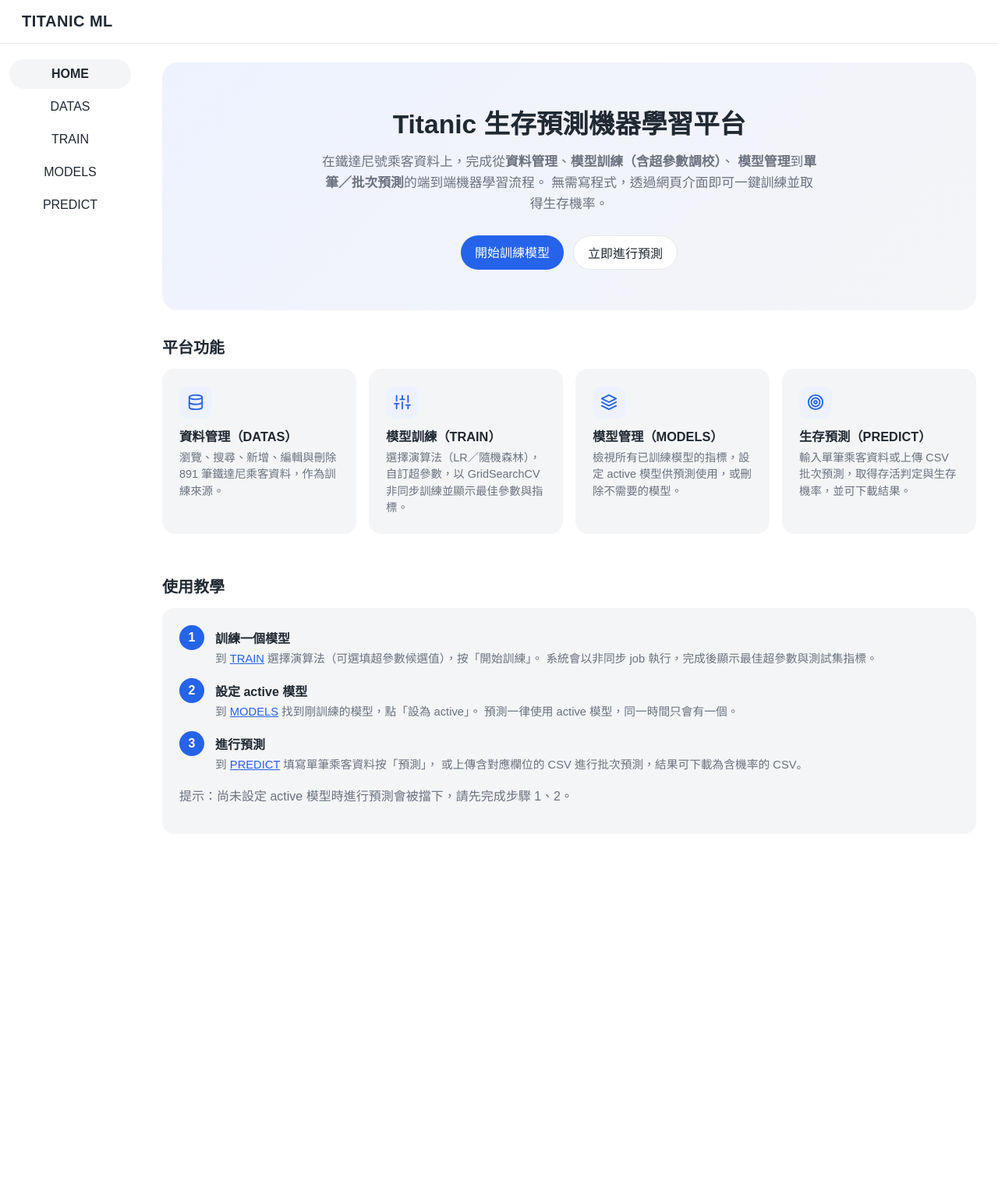
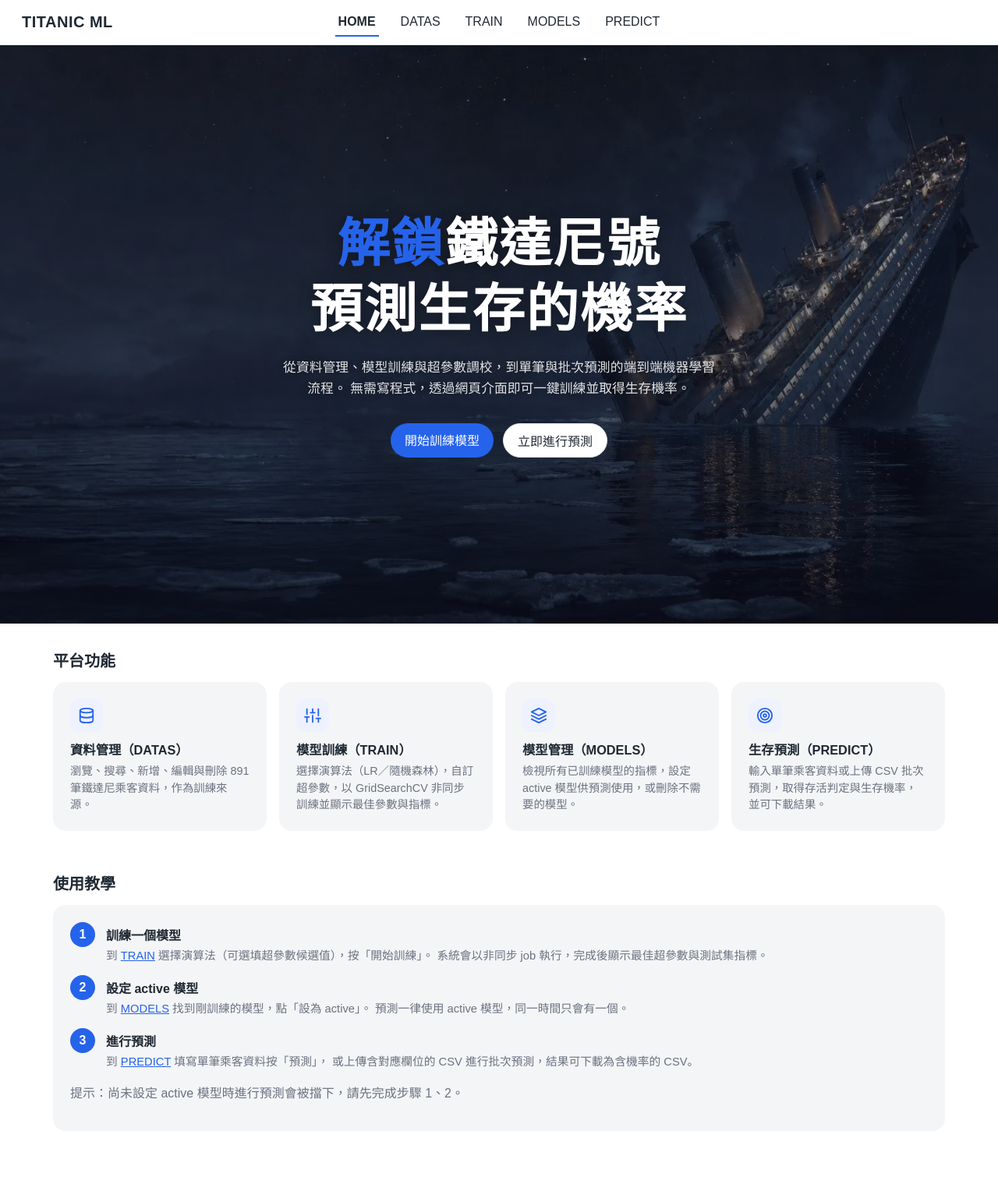
Before and after one commit to ychsieh725/titanic_restful_project, a Flask app: page / in a window 1280 px wide. Shown: the whole page at 78% size. Before the commit the page ends 1029 px from the top, so only its background shows below. Run offline with Flask 3, Linux system fonts and the light colour scheme.

Commit message:
style(web): full-bleed home hero and top nav bar across pages
首頁改用滿版封面圖 hero（參考 Kelvin Zero 版面），並將左側邊欄導覽改為
頂部置中導覽列、全站套用。原側邊欄在深色 hero 上文字可讀性差、且 hero
受 main 容器寬度限制無法真正滿版，改版統一版面並提升視覺質感。

- home.html：hero 改滿版背景圖（100vw full-bleed）+ 大標題（首詞主色藍
  強調）+ 上深下淺 scrim 確保白字可讀；調整中文字距/行高使標題不擁擠
- base.html：移除 sidebar/shell 結構，導覽移入 topbar 水平置中，當前頁
  由膠囊底色改為底線呈現；body 加 overflow-x hidden 以支援 hero 滿版
- predict.html：CSV 上傳的原生檔案按鈕改為帶資料夾 line-icon 的 label +
  檔名顯示，風格對齊其他頁 SVG icon
- static/hero_page.webp：新增首頁封面圖

IMPACT: 純前端樣式/模板變更，影響全站導覽版面；無後端或 API 行為改動。

Co-Authored-By: Claude Opus 4.8 <noreply@anthropic.com>

```diff
--- a/templates/base.html
+++ b/templates/base.html
@@ -25,70 +25,66 @@
             margin: 0;
             color: var(--fg);
             background: #fff;
+            /* 首頁 hero 用 100vw 滿版，避免多出橫向捲軸 */
+            overflow-x: hidden;
         }
 
-        /* --- App shell：頂部列 + 左側邊欄 + 主內容 --- */
+        /* --- App shell：頂部導覽列 + 主內容 --- */
         .topbar {
             display: flex;
             align-items: center;
-            justify-content: space-between;
-            gap: 16px;
-            padding: 16px 28px;
+            gap: 20px;
+            height: 58px;
+            padding: 0 28px;
             background: #fff;
             border-bottom: 1px solid var(--line);
         }
 
         .topbar .brand {
+            flex: 1;
             font-weight: 800;
             font-size: 1.25rem;
             letter-spacing: 0.5px;
+            white-space: nowrap;
+        }
+
+        /* 頂部水平導覽（置中：兩側 flex:1 撐開讓 nav 落在正中） */
+        .topnav {
+            display: flex;
+            align-items: center;
+            gap: 24px;
+            flex-wrap: wrap;
+        }
+
+        .topnav a {
+            padding: 8px 4px;
+            text-decoration: none;
+            color: var(--fg);
+            font-weight: 500;
+            /* 預留透明底線，切換 active 時不位移 */
+            border-bottom: 2px solid transparent;
+        }
+
+        .topnav a:hover {
+            color: var(--brand);
+        }
+
+        .topnav a.active {
+            font-weight: 700;
+            border-bottom-color: var(--brand);
         }
 
         .topbar-right {
+            flex: 1;
             display: flex;
             align-items: center;
+            justify-content: flex-end;
             gap: 8px;
         }
 
-        .shell {
-            display: flex;
-            align-items: flex-start;
-        }
-
-        .sidebar {
-            width: 180px;
-            flex-shrink: 0;
-            padding: 20px 12px;
-        }
-
-        .sidebar nav {
-            display: flex;
-            flex-direction: column;
-            gap: 4px;
-        }
-
-        .sidebar nav a {
-            padding: 10px 18px;
-            border-radius: 30px;
-            text-decoration: none;
-            color: var(--fg);
-            font-weight: 500;
-            text-align: center;
-        }
-
-        .sidebar nav a:hover {
-            background: var(--panel);
-        }
-
-        .sidebar nav a.active {
-            background: var(--panel);
-            font-weight: 700;
-        }
-
         main {
-            flex: 1;
-            min-width: 0;
             max-width: 1200px;
+            margin: 0 auto;
             padding: 24px 28px 48px;
         }
 
@@ -332,13 +328,14 @@
         }
 
         @media (max-width: 640px) {
-            .sidebar {
-                width: 96px;
-                padding: 16px 8px;
+            .topbar {
+                height: auto;
+                flex-wrap: wrap;
+                padding: 10px 16px;
             }
 
-            .sidebar nav a {
-                padding: 10px 12px;
+            .topnav a {
+                padding: 6px 12px;
             }
 
             .form-grid {
@@ -352,24 +349,19 @@
 <body>
     <header class="topbar">
         <span class="brand">TITANIC ML</span>
-        <div class="topbar-right">{% block topbar_right %}{% endblock %}</div>
-    </header>
-
-    <div class="shell">
-        <aside class="sidebar">
-            <nav>
+        <nav class="topnav">
             <a href="/"{% if active_page == 'home' %} class="active"{% endif %}>HOME</a>
             <a href="/passengers"{% if active_page == 'datas' %} class="active"{% endif %}>DATAS</a>
             <a href="/ml/train"{% if active_page == 'train' %} class="active"{% endif %}>TRAIN</a>
             <a href="/ml/models"{% if active_page == 'models' %} class="active"{% endif %}>MODELS</a>
             <a href="/ml/predict"{% if active_page == 'predict' %} class="active"{% endif %}>PREDICT</a>
         </nav>
-        </aside>
+        <div class="topbar-right">{% block topbar_right %}{% endblock %}</div>
+    </header>
 
     <main>
         {% block content %}{% endblock %}
     </main>
-    </div>
 
     {% block scripts %}{% endblock %}
 </body>
--- a/templates/home.html
+++ b/templates/home.html
@@ -4,25 +4,51 @@
 
 {% block head %}
 <style>
+    /* 滿版 hero：突破置中 main 容器，橫跨整個視窗寬度 */
     .hero {
-        background: linear-gradient(135deg, #eef2ff 0%, var(--panel) 100%);
-        border-radius: 20px;
-        padding: 52px 40px;
+        position: relative;
+        width: 100vw;
+        /* 置中容器的 full-bleed：左右各拉到視窗邊緣，與斷點無關 */
+        margin: -24px calc(50% - 50vw) 32px;
+        min-height: calc(100vh - 58px);
+        display: flex;
+        flex-direction: column;
+        align-items: center;
+        justify-content: center;
         text-align: center;
-        margin-bottom: 28px;
+        padding: 48px 28px;
+        overflow: hidden;
+        /* 上淺下深的漸層 scrim 疊在封面圖上，確保白字可讀 */
+        background-image:
+            linear-gradient(180deg, rgba(18, 20, 40, 0.30) 0%, rgba(12, 14, 30, 0.62) 100%),
+            url('{{ url_for('static', filename='hero_page.webp') }}');
+        background-size: cover;
+        background-position: center;
     }
 
     .hero h1 {
-        font-size: 2.1rem;
-        margin: 0 0 14px;
+        font-size: clamp(2.4rem, 6vw, 4.2rem);
+        line-height: 1.25;
+        letter-spacing: 0.03em;
+        font-weight: 800;
+        margin: 0 auto 20px;
+        max-width: 16ch;
+        color: #ffffff;
+        text-shadow: 0 2px 18px rgba(0, 0, 0, 0.35);
+    }
+
+    /* 標題首詞用網站主色藍強調 */
+    .hero-accent {
+        color: var(--brand);
     }
 
     .hero p {
-        color: var(--muted);
-        max-width: 640px;
-        margin: 0 auto 26px;
+        color: rgba(255, 255, 255, 0.88);
+        max-width: 560px;
+        margin: 0 auto 30px;
         font-size: 1.05rem;
         line-height: 1.6;
+        text-shadow: 0 1px 10px rgba(0, 0, 0, 0.35);
     }
 
     .hero-actions {
@@ -137,10 +163,9 @@
 
 {% block content %}
 <section class="hero">
-    <h1>Titanic 生存預測機器學習平台</h1>
+    <h1><span class="hero-accent">解鎖</span>鐵達尼號<br>預測生存的機率</h1>
     <p>
-        在鐵達尼號乘客資料上，完成從<strong>資料管理</strong>、<strong>模型訓練（含超參數調校）</strong>、
-        <strong>模型管理</strong>到<strong>單筆／批次預測</strong>的端到端機器學習流程。
+        從資料管理、模型訓練與超參數調校，到單筆與批次預測的端到端機器學習流程。
         無需寫程式，透過網頁介面即可一鍵訓練並取得生存機率。
     </p>
     <div class="hero-actions">
```
Also changed, not shown: templates/predict.html (+72 -2 lines), static/hero_page.webp (added). Lines whose indentation alone changed are shown as unchanged.
